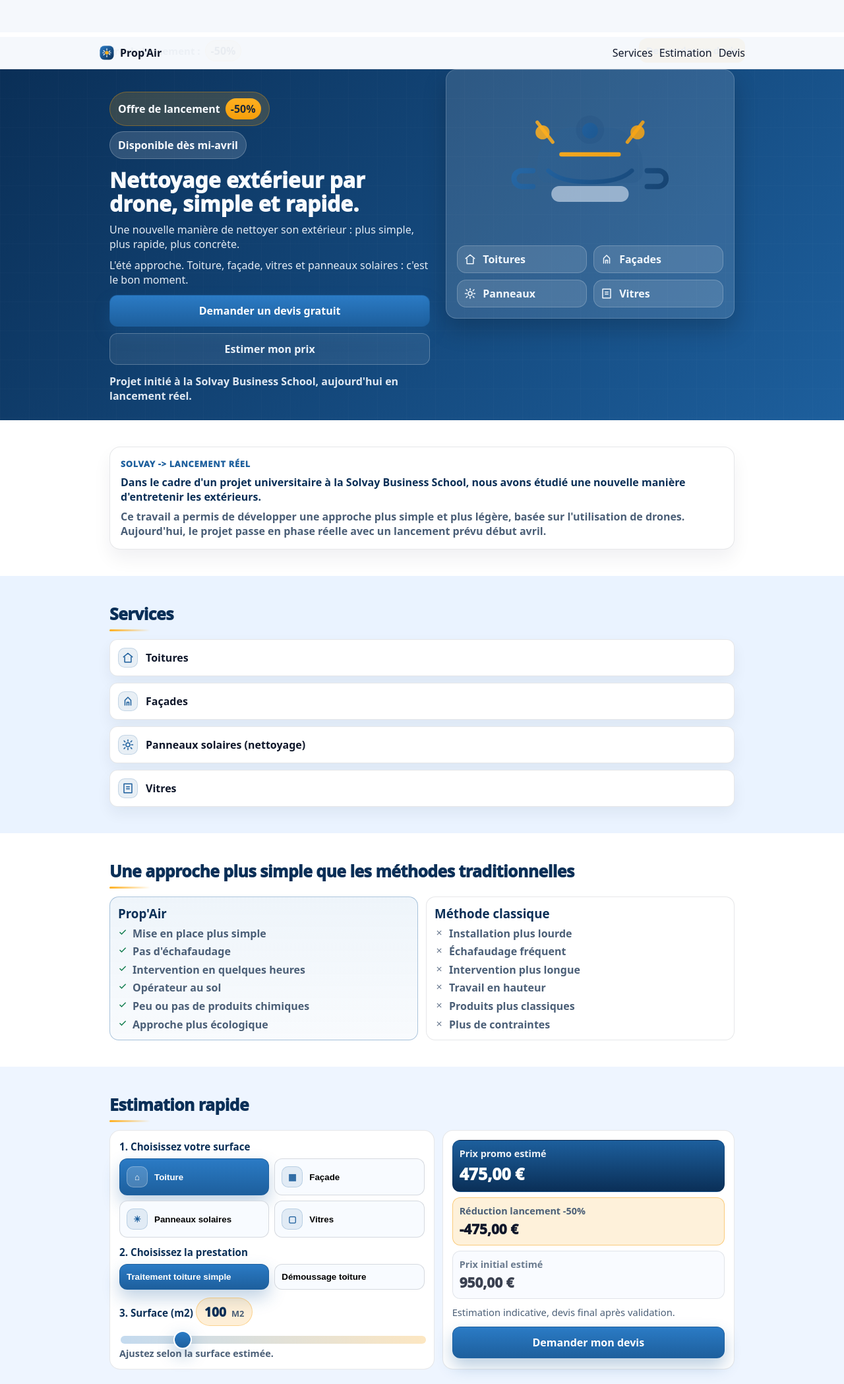
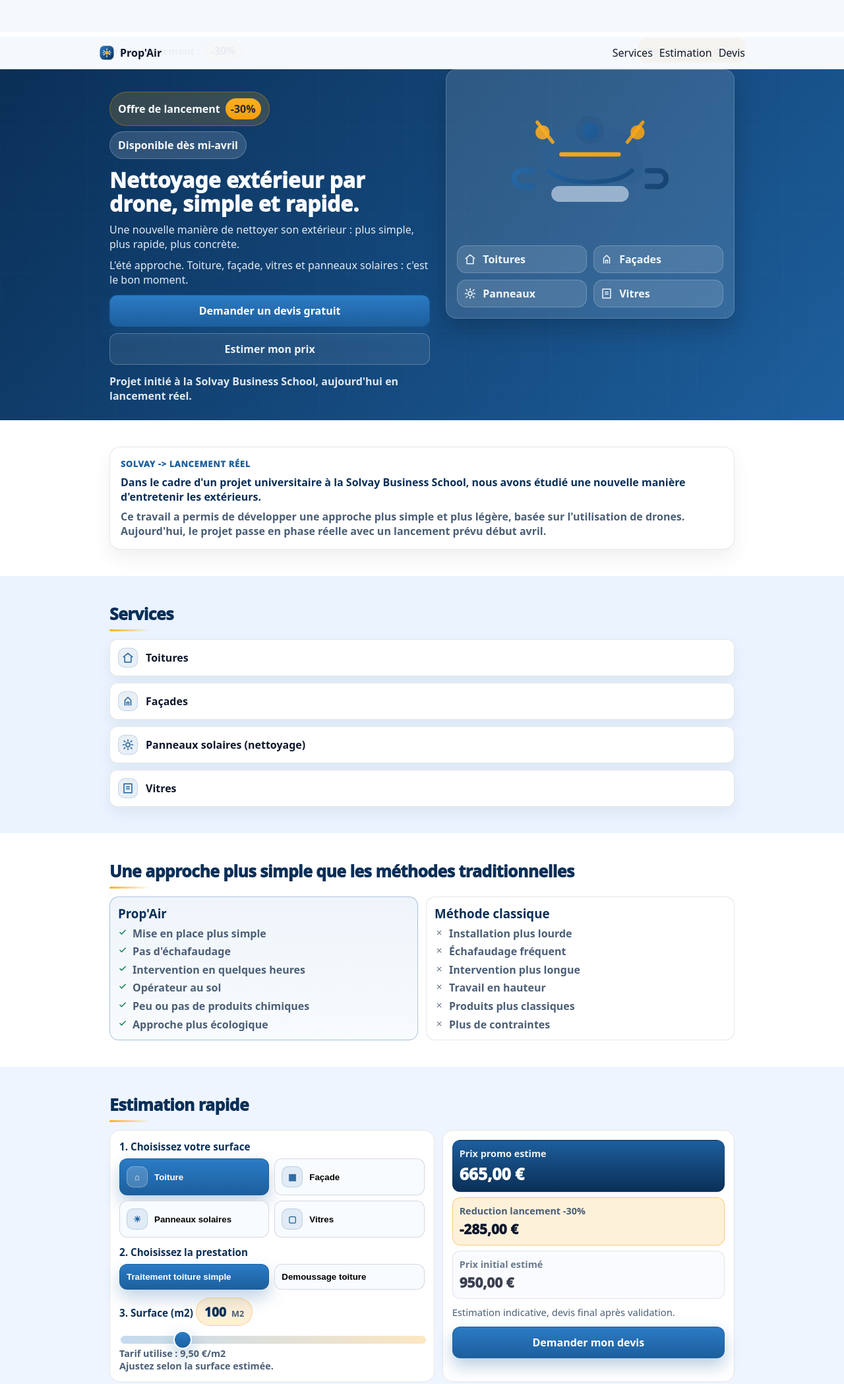
Before and after one commit to qmin0001/prop-air, a plain HTML site: page index.html in a window 1280 px wide. Shown: the top 2098 px of the page at 66% size. Drawn offline with Linux system fonts and the light colour scheme.

Commit message:
diff pricing ABCD

```diff
--- a/index.html
+++ b/index.html
@@ -11,9 +11,9 @@
     <!-- Bandeau offre de lancement -->
     <div class="top-offer" role="region" aria-label="Offre de lancement">
       <div class="container top-offer__inner">
-        <div class="top-offer__text">
-          <span class="top-offer__label">Offre de lancement :</span>
-          <strong class="top-offer__value">-50%</strong>
+        <div class="top-offer__text" id="top-offer-text">
+          <span class="top-offer__label" id="top-offer-label">Offre de lancement :</span>
+          <strong class="top-offer__value" id="top-offer-value">-50%</strong>
         </div>
         <a class="btn btn--sm btn--accent" href="#devis" aria-label="Demander un devis">
           Demander un devis
@@ -53,7 +53,7 @@
         <div class="container hero__grid">
           <div class="hero__content">
             <div class="hero__badgeRow">
-              <div class="badge-offer" aria-label="Offre de lancement -50 pour cent">Offre de lancement <strong>-50%</strong></div>
+              <div class="badge-offer" id="hero-offer-badge" aria-label="Offre de lancement -50 pour cent"><span id="hero-offer-label">Offre de lancement</span> <strong id="hero-offer-value">-50%</strong></div>
               <div class="badge-soft" aria-label="Disponibilité">Disponible dès mi-avril</div>
             </div>
 
@@ -288,6 +288,7 @@
                   <div class="range-row">
                     <input id="sim-quantity-range" type="range" min="10" max="500" value="100" step="1" aria-label="Quantité" />
                   </div>
+                  <div class="field__help" id="sim-unit-rate">Tarif utilise : -</div>
                   <div class="field__help" id="sim-quantity-help">Ajustez selon votre besoin.</div>
                 </div>
               </div>
@@ -295,15 +296,15 @@
 
             <div class="sim__result" aria-live="polite">
               <div class="result-grid">
-                <div class="result-card result-card--promo">
-                  <div class="result-card__label">Prix promo estimé</div>
+                <div class="result-card result-card--promo" id="result-final-card">
+                  <div class="result-card__label" id="result-final-label">Prix promo estimé</div>
                   <div class="result-card__value" id="price-after">-</div>
                 </div>
-                <div class="result-card result-card--accent">
-                  <div class="result-card__label">Réduction lancement -50%</div>
+                <div class="result-card result-card--accent" id="result-discount-card">
+                  <div class="result-card__label" id="result-discount-label">Réduction lancement -50%</div>
                   <div class="result-card__value" id="discount-value">-</div>
                 </div>
-                <div class="result-card result-card--quiet">
+                <div class="result-card result-card--quiet" id="result-before-card">
                   <div class="result-card__label">Prix initial estimé</div>
                   <div class="result-card__value" id="price-before">-</div>
                 </div>
@@ -348,6 +349,7 @@
             <input type="hidden" name="estimated_before" id="form_estimated_before" />
             <input type="hidden" name="estimated_after" id="form_estimated_after" />
             <input type="hidden" name="estimated_quantity" id="form_estimated_quantity" />
+            <input type="hidden" name="pricing_variant" id="pricing_variant" />
 
             <div class="form__grid">
               <label class="field">
--- a/script.js
+++ b/script.js
@@ -4,27 +4,91 @@
   maximumFractionDigits: 2,
 });
 
-const DISCOUNT_RATE = 0.5;
+// ==========================================
+// Pricing variants (A/B/C/D)
+// ==========================================
+const BASE_A = {
+  roof_simple: 9.5,
+  roof_demossage: 14,
+  facades_clean: 9.5,
+  hydrofuge: 18,
+  windows: 9,
+  panels: {
+    tier1: { maxExclusive: 50, floor: 150, unit: 6.0 },
+    tier2: { maxInclusive: 500, floor: 150, unit: 5.5 },
+    tier3: { floor: 0, unit: 5.0 },
+  },
+};
 
-const PRICES = {
-  ROOF_SIMPLE_EUR_PER_M2: 9.5,
-  ROOF_DEMOSSAGE_EUR_PER_M2: 14,
-  FACADES_CLEAN_EUR_PER_M2: 9.5,
-  HYDROFUGE_EUR_PER_M2: 18,
-  WINDOWS_EUR_PER_M2: 9,
+const DISCOUNT_A_B = 0.3;
+const B_ANCHOR_MULTIPLIER = 1 / (1 - DISCOUNT_A_B);
+
+function scalePanels(panels, factor) {
+  return {
+    tier1: { ...panels.tier1, floor: panels.tier1.floor * factor, unit: panels.tier1.unit * factor },
+    tier2: { ...panels.tier2, floor: panels.tier2.floor * factor, unit: panels.tier2.unit * factor },
+    tier3: { ...panels.tier3, floor: panels.tier3.floor * factor, unit: panels.tier3.unit * factor },
+  };
+}
+
+function scaleRates(base, factor) {
+  return {
+    roof_simple: base.roof_simple * factor,
+    roof_demossage: base.roof_demossage * factor,
+    facades_clean: base.facades_clean * factor,
+    hydrofuge: base.hydrofuge * factor,
+    windows: base.windows * factor,
+    panels: scalePanels(base.panels, factor),
+  };
+}
+
+const pricingVariants = {
+  A: {
+    label: "Variante A",
+    discountRate: DISCOUNT_A_B,
+    showDiscount: true,
+    rates: BASE_A,
+  },
+  B: {
+    label: "Variante B",
+    discountRate: DISCOUNT_A_B,
+    showDiscount: true,
+    rates: scaleRates(BASE_A, B_ANCHOR_MULTIPLIER),
+  },
+  C: {
+    label: "Variante C",
+    discountRate: 0,
+    showDiscount: false,
+    rates: scaleRates(BASE_A, 0.9),
+  },
+  D: {
+    label: "Variante D",
+    discountRate: 0,
+    showDiscount: false,
+    rates: scaleRates(BASE_A, 1.15),
+  },
 };
+
+function getPricingVariantFromUrl() {
+  const params = new URLSearchParams(window.location.search);
+  const raw = (params.get("pricing") || "A").toUpperCase();
+  return ["A", "B", "C", "D"].includes(raw) ? raw : "A";
+}
+
+const activePricingVariant = getPricingVariantFromUrl();
+const activePricingConfig = pricingVariants[activePricingVariant];
 
 const CATEGORIES = {
   roof: [
-    { key: "roof_simple", label: "Traitement toiture simple", unit: "m2", unitPrice: PRICES.ROOF_SIMPLE_EUR_PER_M2 },
-    { key: "roof_demossage", label: "Démoussage toiture", unit: "m2", unitPrice: PRICES.ROOF_DEMOSSAGE_EUR_PER_M2 },
+    { key: "roof_simple", label: "Traitement toiture simple", unit: "m2" },
+    { key: "roof_demossage", label: "Demoussage toiture", unit: "m2" },
   ],
   facade: [
-    { key: "facades_clean", label: "Nettoyage façade", unit: "m2", unitPrice: PRICES.FACADES_CLEAN_EUR_PER_M2 },
-    { key: "hydrofuge", label: "Traitement hydrofuge", unit: "m2", unitPrice: PRICES.HYDROFUGE_EUR_PER_M2 },
+    { key: "facades_clean", label: "Nettoyage facade", unit: "m2" },
+    { key: "hydrofuge", label: "Traitement hydrofuge", unit: "m2" },
   ],
   panels: [{ key: "panels", label: "Nettoyage panneaux solaires", unit: "panels" }],
-  windows: [{ key: "windows", label: "Nettoyage vitres", unit: "m2", unitPrice: PRICES.WINDOWS_EUR_PER_M2 }],
+  windows: [{ key: "windows", label: "Nettoyage vitres", unit: "m2" }],
 };
 
 const FORM_SERVICE_MAP = {
@@ -42,12 +106,24 @@
   qtyRange: document.getElementById("sim-quantity-range"),
   qtyLabel: document.getElementById("sim-quantity-label"),
   qtyHelp: document.getElementById("sim-quantity-help"),
+  unitRate: document.getElementById("sim-unit-rate"),
   liveNumber: document.getElementById("sim-live-number"),
   liveUnit: document.getElementById("sim-live-unit"),
   priceBefore: document.getElementById("price-before"),
   discountValue: document.getElementById("discount-value"),
   priceAfter: document.getElementById("price-after"),
+  finalLabel: document.getElementById("result-final-label"),
+  discountLabel: document.getElementById("result-discount-label"),
+  discountCard: document.getElementById("result-discount-card"),
+  beforeCard: document.getElementById("result-before-card"),
+  topOfferText: document.getElementById("top-offer-text"),
+  topOfferLabel: document.getElementById("top-offer-label"),
+  topOfferValue: document.getElementById("top-offer-value"),
+  heroOfferBadge: document.getElementById("hero-offer-badge"),
+  heroOfferLabel: document.getElementById("hero-offer-label"),
+  heroOfferValue: document.getElementById("hero-offer-value"),
   formService: document.getElementById("form-service"),
+  pricingVariantInput: document.getElementById("pricing_variant"),
   hiddenEstimatedService: document.getElementById("estimated-service"),
   hiddenEstimatedBefore: document.getElementById("estimated-before"),
   hiddenEstimatedAfter: document.getElementById("estimated-after"),
@@ -79,11 +155,32 @@
   if (UI.formService) UI.formService.value = FORM_SERVICE_MAP[serviceKey] || "";
 }
 
-function panelsBasePrice(count) {
+function computePanelsBasePrice(count, panelConfig) {
   const qty = Math.max(0, count);
-  if (qty < 50) return Math.max(150, qty * 6.0);
-  if (qty <= 500) return Math.max(150, qty * 5.5);
-  return qty * 5.0;
+  if (qty < panelConfig.tier1.maxExclusive) return Math.max(panelConfig.tier1.floor, qty * panelConfig.tier1.unit);
+  if (qty <= panelConfig.tier2.maxInclusive) return Math.max(panelConfig.tier2.floor, qty * panelConfig.tier2.unit);
+  return Math.max(panelConfig.tier3.floor, qty * panelConfig.tier3.unit);
+}
+
+function getBasePriceForService(service, qty) {
+  if (service.unit === "panels") return computePanelsBasePrice(qty, activePricingConfig.rates.panels);
+  const unitPrice = activePricingConfig.rates[service.key];
+  return typeof unitPrice === "number" ? qty * unitPrice : null;
+}
+
+function formatUnitRateText(service, qty) {
+  if (!service) return "Tarif utilise : -";
+
+  if (service.unit === "panels") {
+    const t = activePricingConfig.rates.panels;
+    if (qty < t.tier1.maxExclusive) return `Tarif utilise : ${formatMoney(t.tier1.unit)}/panneau (+${formatMoney(t.tier1.floor)} minimum)`;
+    if (qty <= t.tier2.maxInclusive) return `Tarif utilise : ${formatMoney(t.tier2.unit)}/panneau (+${formatMoney(t.tier2.floor)} minimum)`;
+    return `Tarif utilise : ${formatMoney(t.tier3.unit)}/panneau`;
+  }
+
+  const unitPrice = activePricingConfig.rates[service.key];
+  if (typeof unitPrice !== "number") return "Tarif utilise : -";
+  return `Tarif utilise : ${formatMoney(unitPrice)}/m2`;
 }
 
 function updateRangeUI(unit) {
@@ -126,18 +223,38 @@
   selectedService = services[0];
 }
 
+function syncVariantDisplay() {
+  const withDiscount = activePricingConfig.showDiscount;
+  if (UI.discountCard) UI.discountCard.classList.toggle("is-hidden", !withDiscount);
+  if (UI.beforeCard) UI.beforeCard.classList.toggle("is-hidden", !withDiscount);
+  if (UI.finalLabel) UI.finalLabel.textContent = withDiscount ? "Prix promo estime" : "Prix estime";
+
+  if (withDiscount) {
+    const discountPercent = Math.round(activePricingConfig.discountRate * 100);
+    if (UI.discountLabel) UI.discountLabel.textContent = `Reduction lancement -${discountPercent}%`;
+    if (UI.topOfferText) UI.topOfferText.classList.remove("is-hidden");
+    if (UI.heroOfferBadge) UI.heroOfferBadge.classList.remove("is-hidden");
+    if (UI.topOfferLabel) UI.topOfferLabel.textContent = "Offre de lancement :";
+    if (UI.heroOfferLabel) UI.heroOfferLabel.textContent = "Offre de lancement";
+    if (UI.topOfferValue) UI.topOfferValue.textContent = `-${discountPercent}%`;
+    if (UI.heroOfferValue) UI.heroOfferValue.textContent = `-${discountPercent}%`;
+    if (UI.heroOfferBadge) UI.heroOfferBadge.setAttribute("aria-label", `Offre de lancement -${discountPercent} pour cent`);
+  } else {
+    if (UI.topOfferText) UI.topOfferText.classList.add("is-hidden");
+    if (UI.heroOfferBadge) UI.heroOfferBadge.classList.add("is-hidden");
+  }
+}
+
 function compute() {
   if (!selectedService) return;
 
   const qty = clamp(Number(UI.qtyRange.value), Number(UI.qtyRange.min), Number(UI.qtyRange.max));
   UI.liveNumber.textContent = String(qty);
+  if (UI.unitRate) UI.unitRate.textContent = formatUnitRateText(selectedService, qty);
 
-  let before = null;
-  if (selectedService.unit === "panels") before = panelsBasePrice(qty);
-  else if (typeof selectedService.unitPrice === "number") before = qty * selectedService.unitPrice;
-
-  if (before == null) {
-    UI.priceBefore.textContent = "Tarif à définir";
+  const basePrice = getBasePriceForService(selectedService, qty);
+  if (basePrice == null) {
+    UI.priceBefore.textContent = "Tarif a definir";
     UI.discountValue.textContent = "-";
     UI.priceAfter.textContent = "-";
     setHidden(UI.hiddenEstimatedService, selectedService.label);
@@ -151,20 +268,20 @@
     return;
   }
 
-  const discount = before * DISCOUNT_RATE;
-  const after = before - discount;
+  const discount = activePricingConfig.showDiscount ? basePrice * activePricingConfig.discountRate : 0;
+  const finalPrice = basePrice - discount;
 
-  UI.priceBefore.textContent = formatMoney(before);
-  UI.discountValue.textContent = "-" + formatMoney(discount);
-  UI.priceAfter.textContent = formatMoney(after);
+  UI.priceBefore.textContent = formatMoney(basePrice);
+  UI.discountValue.textContent = activePricingConfig.showDiscount ? "-" + formatMoney(discount) : "-";
+  UI.priceAfter.textContent = formatMoney(finalPrice);
 
   setHidden(UI.hiddenEstimatedService, selectedService.label);
-  setHidden(UI.hiddenEstimatedBefore, before.toFixed(2));
-  setHidden(UI.hiddenEstimatedAfter, after.toFixed(2));
+  setHidden(UI.hiddenEstimatedBefore, basePrice.toFixed(2));
+  setHidden(UI.hiddenEstimatedAfter, finalPrice.toFixed(2));
   setHidden(UI.hiddenEstimatedQuantity, qty);
   setHidden(UI.formEstimatedService, selectedService.label);
-  setHidden(UI.formEstimatedBefore, before.toFixed(2));
-  setHidden(UI.formEstimatedAfter, after.toFixed(2));
+  setHidden(UI.formEstimatedBefore, basePrice.toFixed(2));
+  setHidden(UI.formEstimatedAfter, finalPrice.toFixed(2));
   setHidden(UI.formEstimatedQuantity, qty);
   setFormService(selectedService.key);
 }
@@ -192,15 +309,20 @@
 
   UI.qtyRange.addEventListener("input", compute);
 
-  // Etat initial
   UI.categoryButtons.forEach((b) => b.classList.toggle("is-active", b.dataset.category === selectedCategory));
   renderServiceButtons();
   updateRangeUI(selectedService.unit);
+  syncVariantDisplay();
   compute();
+}
+
+function initPricingVariantField() {
+  if (UI.pricingVariantInput) UI.pricingVariantInput.value = activePricingVariant;
 }
 
 function init() {
   initUTM();
+  initPricingVariantField();
   initSimulator();
 }
 
--- a/style.css
+++ b/style.css
@@ -42,6 +42,10 @@
   margin: -1px;
   overflow: hidden;
   clip: rect(0, 0, 0, 0);
+}
+
+.is-hidden {
+  display: none !important;
 }
 
 .btn {
```
